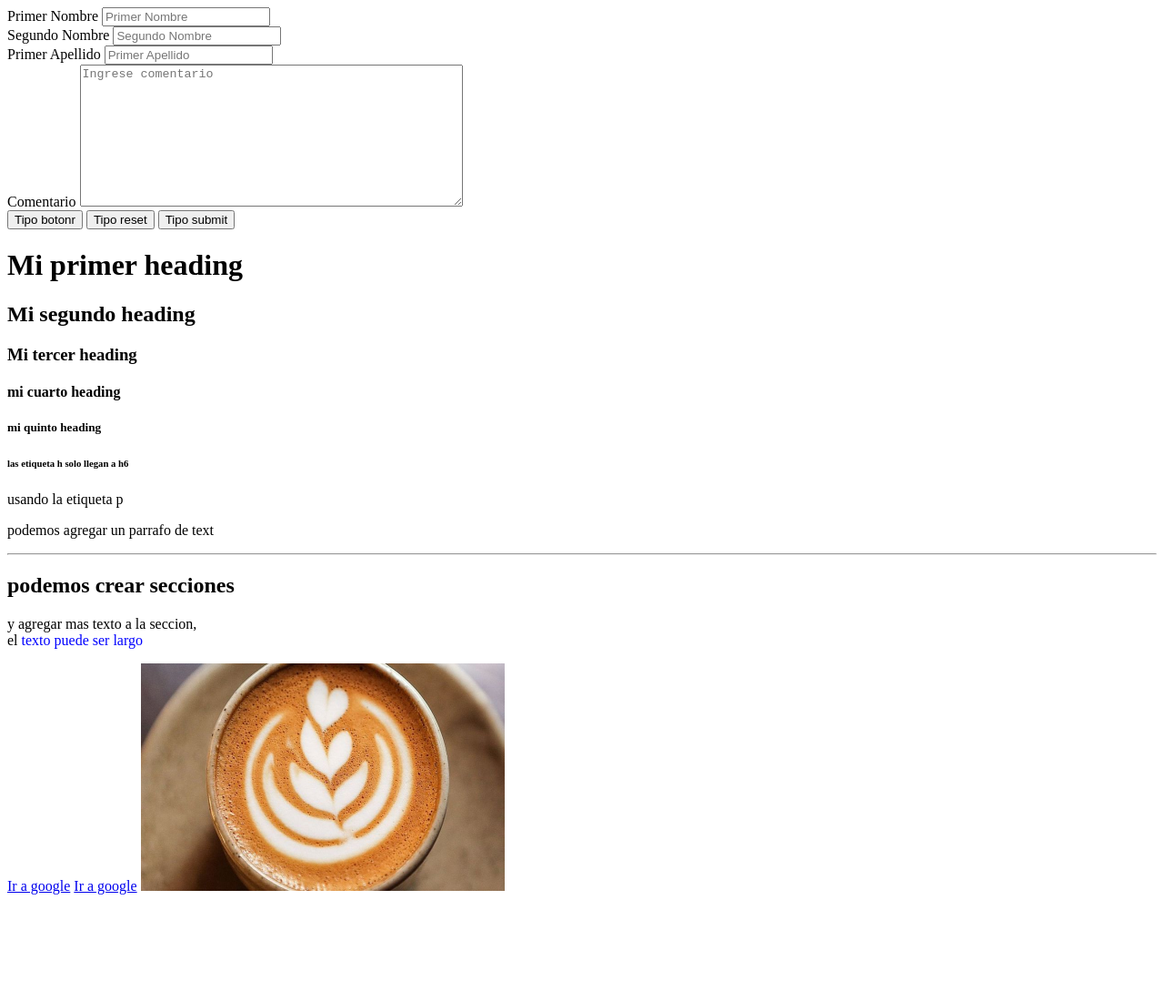
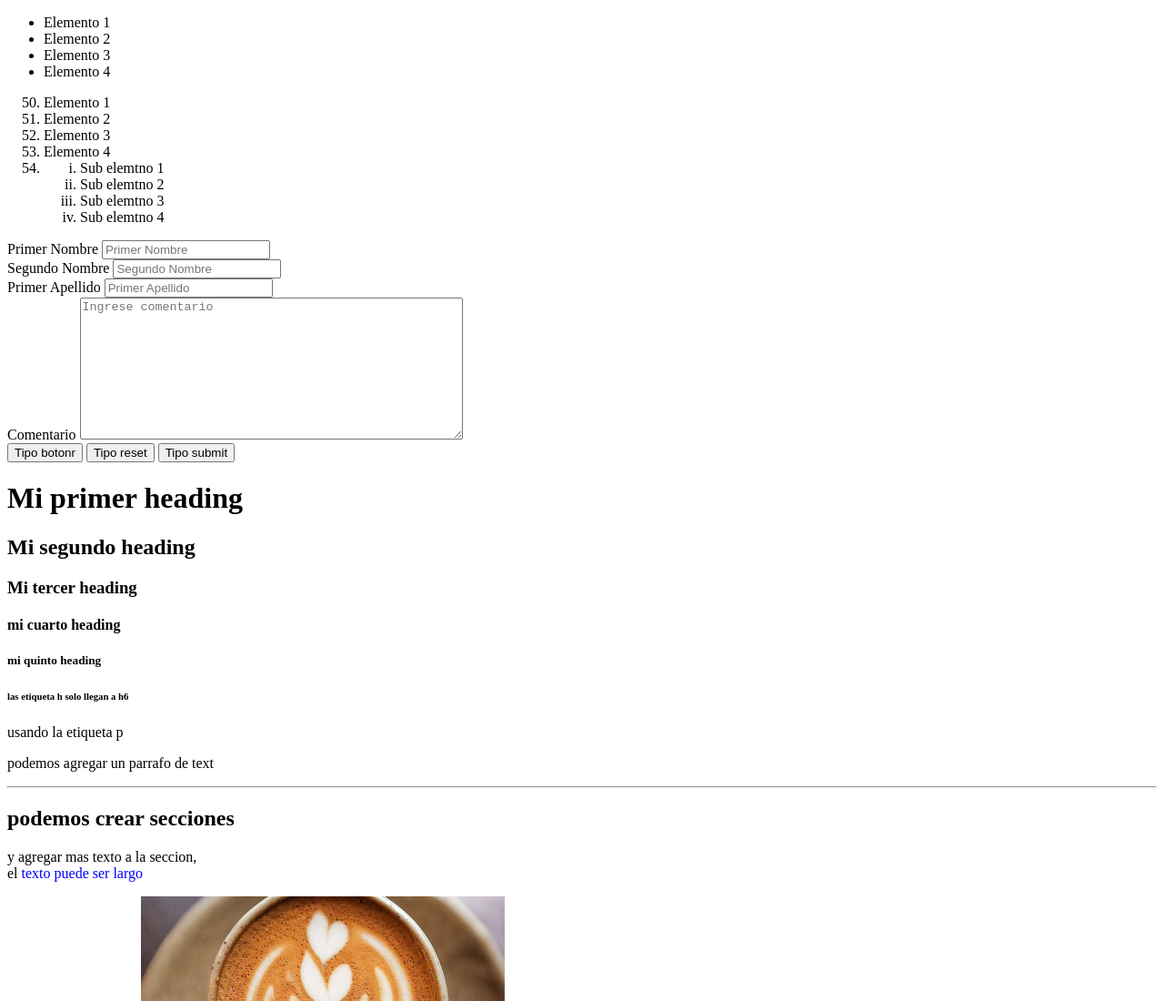
Before and after one commit to MichelVelasco/HTML, a plain HTML site: page index.html in a window 1280 px wide. Shown: the top 1100 px of the page at 91% size. Before the commit the page ends 991 px from the top, so only its background shows below. Drawn offline with Linux system fonts and the light colour scheme.

Commit message:
Agregando listas ordenadas, desordenadas y listas anidadas

```diff
--- a/index.html
+++ b/index.html
@@ -4,6 +4,27 @@
     <title>Mi primera web</title>
 </head>
 <body> <!-- Asi podemos poner comentarios al codigo,-->
+
+    <ul> <!-- ul es una lista no ordenada-->
+        <li>Elemento 1</li>
+        <li>Elemento 2</li>
+        <li>Elemento 3</li>
+        <li>Elemento 4</li>
+    </ul>
+    <ol> <!-- listas ordenadas-->
+        <li value="50">Elemento 1</li>
+        <li>Elemento 2</li>
+        <li>Elemento 3</li>
+        <li>Elemento 4</li>
+        <li>
+            <ol>
+                <li style="list-style-type: lower-roman;">Sub elemtno 1</li>
+                <li style="list-style-type: lower-roman;">Sub elemtno 2</li>
+                <li style="list-style-type: lower-roman;">Sub elemtno 3</li>
+                <li style="list-style-type: lower-roman;">Sub elemtno 4</li>
+            </ol>
+        </li>
+    </ol>
     <form action="/formulario" method="POST"> <!--formularios-->
         <label for="PrimerNombre">Primer Nombre</label>
         <input type="text" id="PrimerNombre" name="PrimerNombre" placeholder="Primer Nombre"/>
```
